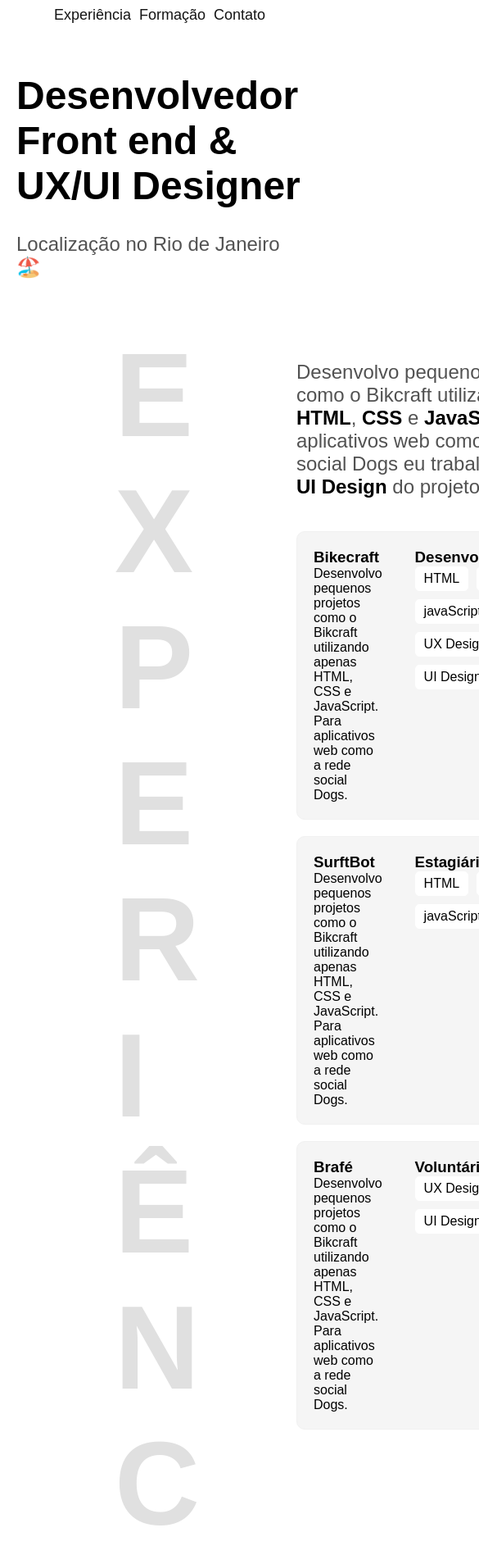
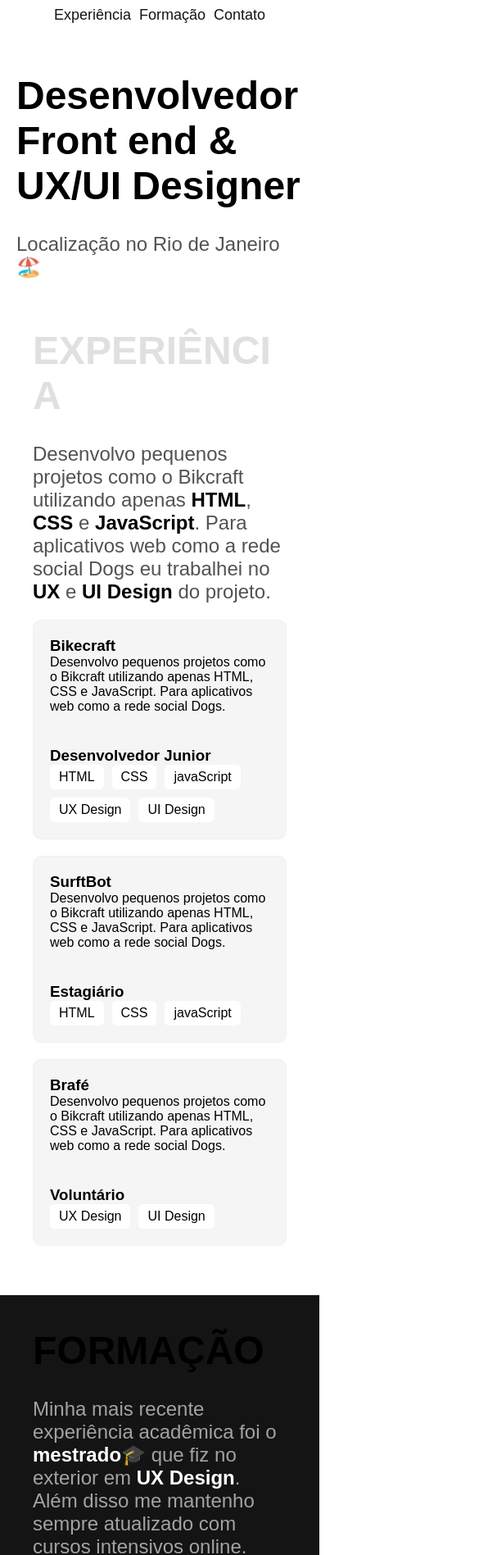
Before and after one commit to Ramonlleopoldo/Portfolio-origamid, a plain HTML site: page index.html in a window 390 px wide. Shown: the part 100-1997 px from the top of the page at 82% size, 585 px wide, since content can reach past the window. Drawn offline with Linux system fonts and the light colour scheme.

Commit message:
ajuste de responsividade no media-queries

```diff
--- a/experiencia.css
+++ b/experiencia.css
@@ -47,3 +47,33 @@
   background-color: #fff;
   padding: 5px 10px;
 }
+@media (max-width: 1100px) {
+  .experiencia {
+    gap: 50px;
+  }
+  .experiencia-h1 {
+    font-size: 7rem;
+  }
+}
+@media (max-width: 900px) {
+  .experiencia {
+    display: flex;
+    flex-direction: column;
+    flex-wrap: wrap;
+    padding: 40px;
+    gap: 30px;
+  }
+  .experiencia-h1 {
+    font-size: 3rem;
+  }
+  .experiencia-texto-p {
+    padding: 0;
+  }
+  .container-grid {
+    display: flex;
+    flex-direction: column;
+  }
+  .experiencia-texto-p {
+    margin-bottom: 20px;
+  }
+}
--- a/footer.css
+++ b/footer.css
@@ -28,3 +28,13 @@
 .rodape-direitos {
   color: #8f8f8f;
 }
+@media (max-width: 900px) {
+  .rodape {
+    padding: 40px;
+    gap: 30px;
+  }
+  .contato-item {
+    font-size: 1.5rem;
+    margin: 30px 0;
+  }
+}
--- a/formacao.css
+++ b/formacao.css
@@ -66,3 +66,26 @@
   justify-content: space-between;
   margin: 30px 0 20px 0;
 }
+@media (max-width: 1100px) {
+  .formacao {
+    gap: 50px;
+  }
+  .formacao-grid-titulo {
+    font-size: 7rem;
+  }
+}
+@media (max-width: 900px) {
+  .formacao {
+    display: flex;
+    flex-direction: column;
+    flex-wrap: wrap;
+    padding: 40px;
+    gap: 30px;
+  }
+  .formacao-grid-titulo {
+    font-size: 3rem;
+  }
+  .formacao-texto-p {
+    padding: 0 0 20px 0;
+  }
+}
```
